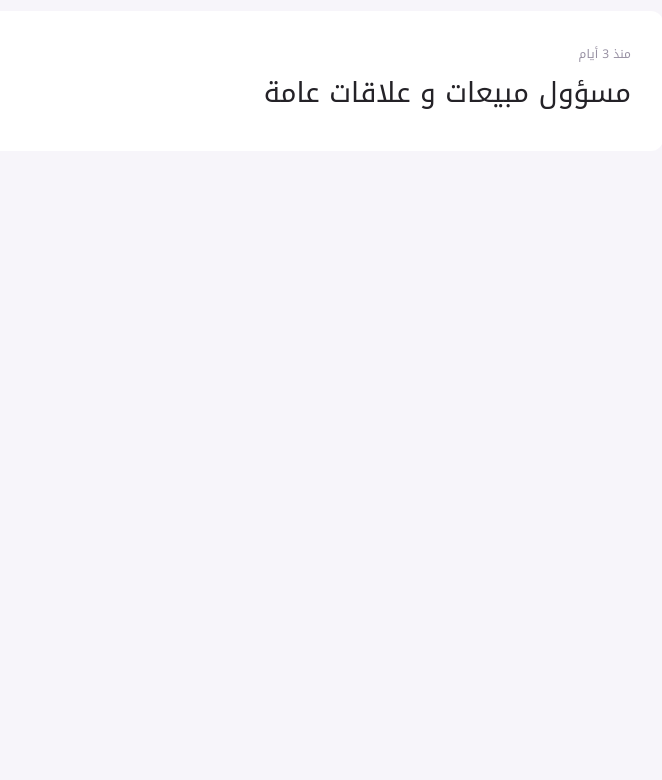
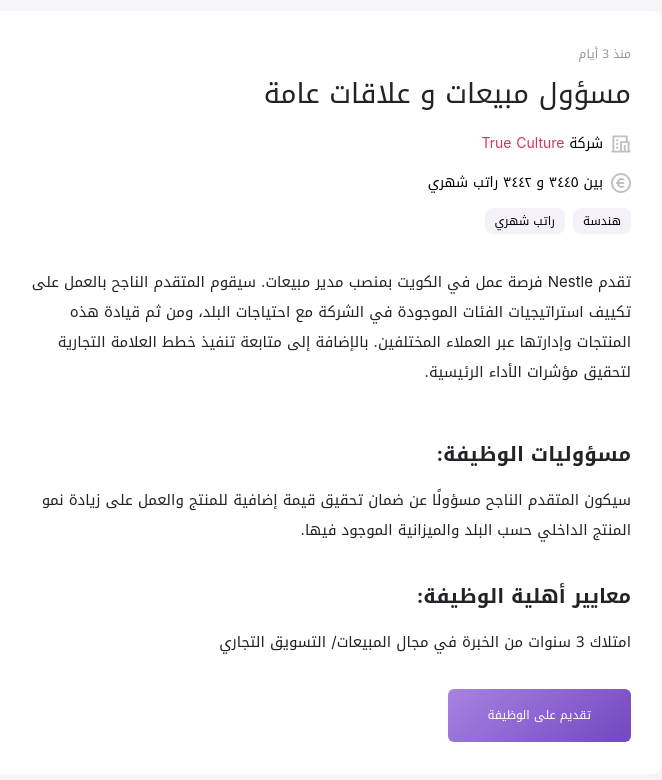
Before and after one commit to Bedoon-Jobs-Team/bedoon-jobs, a React (Create React App) app: page / in a window 1280 px wide. Shown: the top 780 px of the page, without its empty margins (417-1079 px from the left). Built offline with nearby package versions, Linux system fonts and the light colour scheme; a web font is replaced by a local one.

Commit message:
added JobDetailsContainer with all its sub content

```diff
--- a/src/index.css
+++ b/src/index.css
@@ -7,6 +7,8 @@ body {
   -webkit-font-smoothing: antialiased;
   -moz-osx-font-smoothing: grayscale;
   direction: rtl;
+  display: flex;
+  flex-direction: column;
 }
 
 code {
--- a/src/pages/JobDetails.tsx
+++ b/src/pages/JobDetails.tsx
@@ -1,5 +1,7 @@
 import React, { FunctionComponent } from "react";
 import styled from "styled-components";
+import { ReactComponent as CompanyIcon } from "../assets/icons/CompanyIcon.svg";
+import { ReactComponent as MoneyIcon } from "../assets/icons/MoneyIcon.svg";
 
 const JobDetails: FunctionComponent = () => {
   return (
@@ -8,6 +10,33 @@ const JobDetails: FunctionComponent = () => {
         <JobDetailsContainer>
           <Since>منذ 3 أيام</Since>
           <Title>مسؤول مبيعات و علاقات عامة</Title>
+          <Company>
+            <StyledCompanyIcon />
+            شركة <Red>&nbsp;True Culture</Red>
+          </Company>
+          <Salary>
+            <StyledMoneyIcon />
+            بين ٣٤٤٥ و ٣٤٤٢ راتب شهري
+          </Salary>
+          <Tags>
+            <Tag>هندسة</Tag>
+            <Tag>راتب شهري</Tag>
+          </Tags>
+          <Description>
+            تقدم Nestle فرصة عمل في الكويت بمنصب مدير مبيعات. سيقوم المتقدم الناجح بالعمل على تكييف استراتيجيات الفئات
+            الموجودة في الشركة مع احتياجات البلد، ومن ثم قيادة هذه المنتجات وإدارتها عبر العملاء المختلفين. بالإضافة إلى
+            متابعة تنفيذ خطط العلامة التجارية لتحقيق مؤشرات الأداء الرئيسية.
+          </Description>
+          <SubTitle>مسؤوليات الوظيفة:</SubTitle>
+          <P>
+            سيكون المتقدم الناجح مسؤولًا عن ضمان تحقيق قيمة إضافية للمنتج والعمل على زيادة نمو المنتج الداخلي حسب البلد
+            والميزانية الموجود فيها.
+          </P>
+          <SubTitle>معايير أهلية الوظيفة:</SubTitle>
+          <P>امتلاك 3 سنوات من الخبرة في مجال المبيعات/ التسويق التجاري </P>
+          <ButtonContainer>
+            <Button>تقديم على الوظيفة</Button>
+          </ButtonContainer>
         </JobDetailsContainer>
       </ContentContainer>
     </PageContainer>
@@ -15,7 +44,6 @@ const JobDetails: FunctionComponent = () => {
 };
 
 const PageContainer = styled.div`
-  height: 100vh;
   display: flex;
   flex-direction: column;
   background: #f7f5fa;
@@ -36,13 +64,84 @@ const Since = styled.p`
   font-size: 12px;
   line-height: 23px;
   color: #9891a3;
+  margin-bottom: 1px;
 `;
 
 const Title = styled.p`
-  width: 368px;
   font-size: 28px;
   line-height: 53px;
   color: #242227;
+  margin-bottom: 10px;
 `;
 
+const Company = styled.p`
+  font-size: 14px;
+  line-height: 27px;
+  display: flex;
+  align-items: center;
+  margin-bottom: 12px;
+`;
+
+const Red = styled.span`
+  color: #d1365d;
+`;
+
+const StyledCompanyIcon = styled(CompanyIcon)`
+  height: 18px;
+  width: 20px;
+  margin-left: 8px;
+`;
+
+const Salary = styled(Company)``;
+
+const StyledMoneyIcon = styled(MoneyIcon)`
+  margin-left: 8px;
+`;
+
+const Tags = styled.div`
+  display: flex;
+  margin-bottom: 33px;
+`;
+
+const Tag = styled.p`
+  font-size: 12px;
+  line-height: 18px;
+  background: #f4f2f8;
+  border-radius: 8px;
+  padding: 4px 10px;
+  margin-left: 8px;
+`;
+
+const Description = styled.p`
+  width: 88%;
+  font-size: 15px;
+  line-height: 30px;
+  color: #242227;
+  margin-bottom: 48px;
+`;
+
+const SubTitle = styled.p`
+  font-weight: bold;
+  font-size: 20px;
+  line-height: 38px;
+  color: #242227;
+  margin-bottom: 12px;
+`;
+
+const P = styled(Description)`
+  margin-bottom: 32px;
+`;
+
+const ButtonContainer = styled.div`
+  display: flex;
+`;
+
+const Button = styled.p`
+  font-size: 12px;
+  line-height: 23px;
+  color: #ffffff;
+  background: linear-gradient(138.12deg, #a783e2 -0.01%, #7749c2 94.77%);
+  border-radius: 6px;
+  padding: 15px 40px;
+`;
 export default JobDetails;
```
Also changed, not shown: src/assets/icons/MoneyIcon.svg (added).
